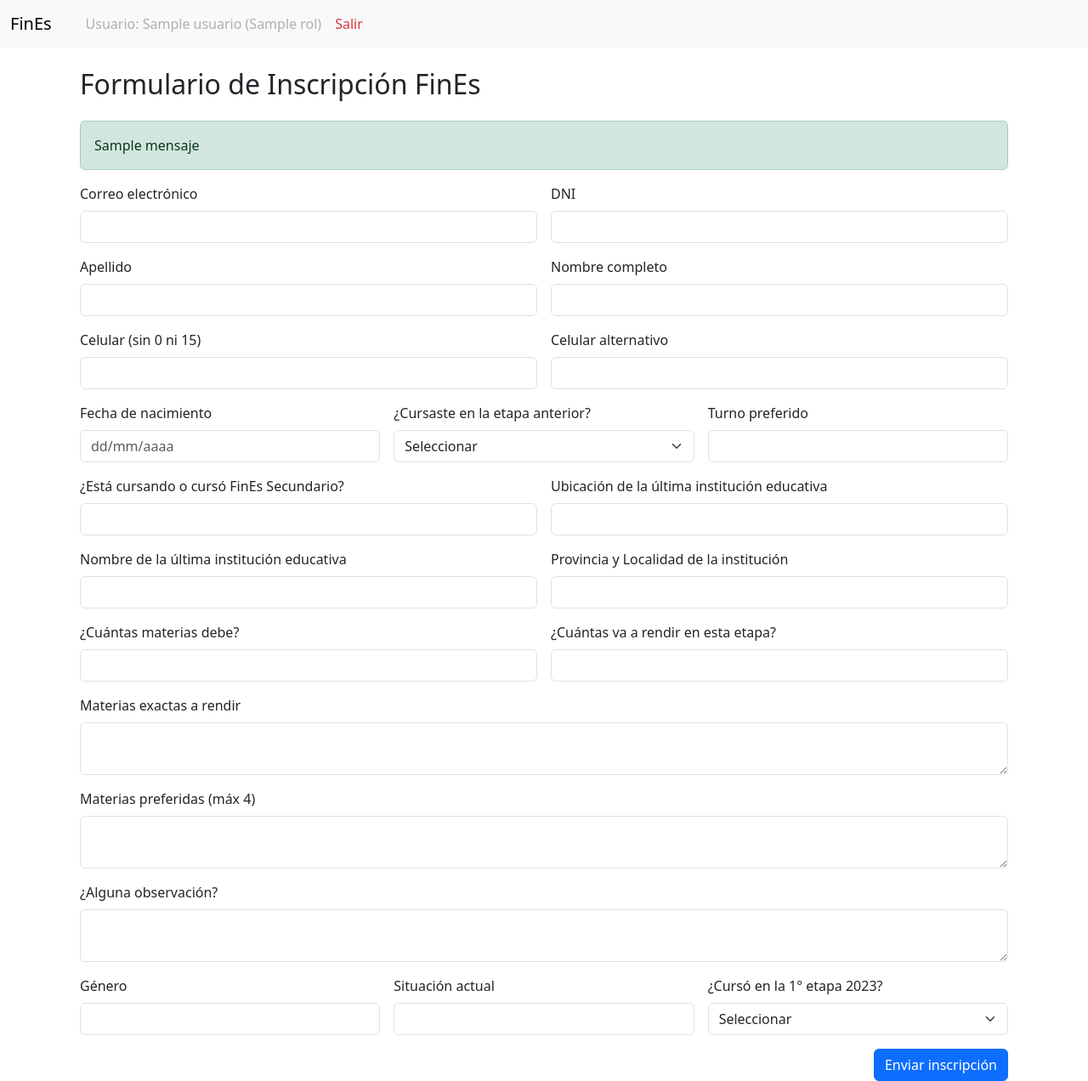
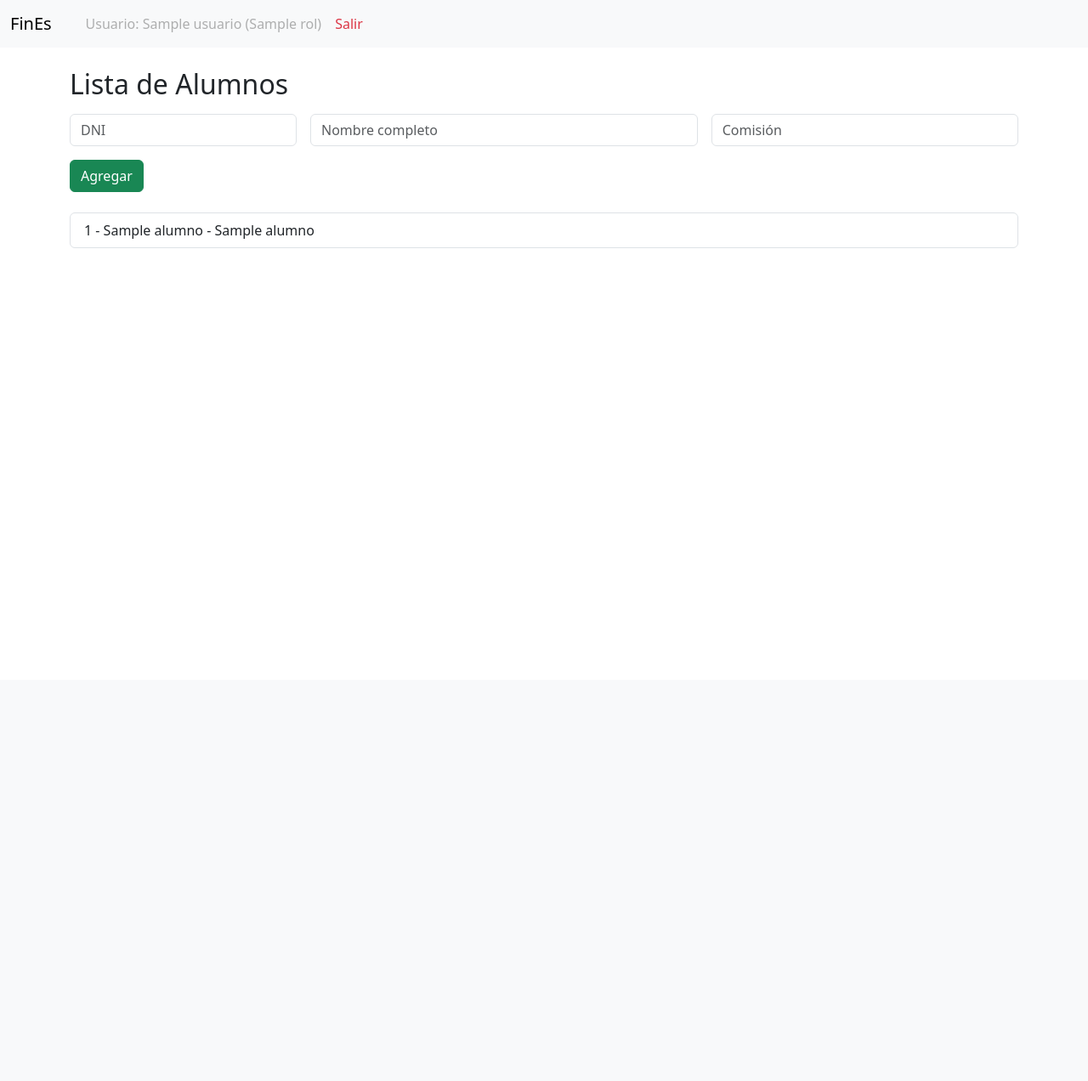
Before and after one commit to Xavo2027/fines-app, a Flask app: template templates/alumnos.html in a window 1280 px wide. Shown: the whole page at 85% size. After the commit the page ends 292 px from the top, so only its background shows below. Run offline with Flask 3, Linux system fonts and the light colour scheme; the visitor is signed in with stand-in values (Sample User, id 1); the template is opened without the code that fills it: most values are stand-ins (such as "Sample title", 1, 10 or a date in 2020); some libraries are stand-ins or nearby versions.

Commit message:
🚀 Versión final: FinEs app lista para Render

```diff
--- a/requirements.txt
+++ b/requirements.txt
@@ -1,4 +1,3 @@
 Flask
 psycopg2-binary
-python-dotenv
 gunicorn
--- a/templates/alumnos.html
+++ b/templates/alumnos.html
@@ -1,107 +1,24 @@
 
 {% extends "base.html" %}
 {% block content %}
-<div class="container">
-  <h2 class="my-4">Formulario de Inscripción FinEs</h2>
-  {% if mensaje %}
-    <div class="alert alert-success">{{ mensaje }}</div>
-  {% endif %}
-  <form method="POST" action="/alumnos" class="row g-3">
-    <div class="col-md-6">
-      <label class="form-label">Correo electrónico</label>
-      <input type="email" name="email" class="form-control" required>
+  <h2 class="mb-3">Lista de Alumnos</h2>
+  <form method="POST" action="/agregar_alumno" class="row g-3 mb-4">
+    <div class="col-md-3">
+      <input type="text" name="dni" class="form-control" placeholder="DNI" required>
     </div>
-    <div class="col-md-6">
-      <label class="form-label">DNI</label>
-      <input type="text" name="dni" class="form-control" required>
-    </div>
-    <div class="col-md-6">
-      <label class="form-label">Apellido</label>
-      <input type="text" name="apellido" class="form-control" required>
-    </div>
-    <div class="col-md-6">
-      <label class="form-label">Nombre completo</label>
-      <input type="text" name="nombre_completo" class="form-control" required>
-    </div>
-    <div class="col-md-6">
-      <label class="form-label">Celular (sin 0 ni 15)</label>
-      <input type="text" name="celular" class="form-control" required>
-    </div>
-    <div class="col-md-6">
-      <label class="form-label">Celular alternativo</label>
-      <input type="text" name="celular_alternativo" class="form-control">
+    <div class="col-md-5">
+      <input type="text" name="nombre" class="form-control" placeholder="Nombre completo" required>
     </div>
     <div class="col-md-4">
-      <label class="form-label">Fecha de nacimiento</label>
-      <input type="text" name="fecha_nacimiento" class="form-control" placeholder="dd/mm/aaaa" required>
-    </div>
-    <div class="col-md-4">
-      <label class="form-label">¿Cursaste en la etapa anterior?</label>
-      <select class="form-select" name="curso_anterior" required>
-        <option value="">Seleccionar</option>
-        <option value="si">Sí</option>
-        <option value="no">No</option>
-      </select>
-    </div>
-    <div class="col-md-4">
-      <label class="form-label">Turno preferido</label>
-      <input type="text" name="turno_preferencia" class="form-control">
-    </div>
-    <div class="col-md-6">
-      <label class="form-label">¿Está cursando o cursó FinEs Secundario?</label>
-      <input type="text" name="cursando_fines" class="form-control">
-    </div>
-    <div class="col-md-6">
-      <label class="form-label">Ubicación de la última institución educativa</label>
-      <input type="text" name="ubicacion_ultima_escuela" class="form-control">
-    </div>
-    <div class="col-md-6">
-      <label class="form-label">Nombre de la última institución educativa</label>
-      <input type="text" name="nombre_ultima_escuela" class="form-control">
-    </div>
-    <div class="col-md-6">
-      <label class="form-label">Provincia y Localidad de la institución</label>
-      <input type="text" name="localidad_institucion" class="form-control">
-    </div>
-    <div class="col-md-6">
-      <label class="form-label">¿Cuántas materias debe?</label>
-      <input type="number" name="materias_totales" class="form-control">
-    </div>
-    <div class="col-md-6">
-      <label class="form-label">¿Cuántas va a rendir en esta etapa?</label>
-      <input type="number" name="materias_a_rendir" class="form-control">
+      <input type="text" name="comision" class="form-control" placeholder="Comisión" required>
     </div>
     <div class="col-12">
-      <label class="form-label">Materias exactas a rendir</label>
-      <textarea name="materias_exactas" class="form-control" rows="2"></textarea>
-    </div>
-    <div class="col-12">
-      <label class="form-label">Materias preferidas (máx 4)</label>
-      <textarea name="materias_preferidas" class="form-control" rows="2"></textarea>
-    </div>
-    <div class="col-12">
-      <label class="form-label">¿Alguna observación?</label>
-      <textarea name="observaciones" class="form-control" rows="2"></textarea>
-    </div>
-    <div class="col-md-4">
-      <label class="form-label">Género</label>
-      <input type="text" name="genero" class="form-control">
-    </div>
-    <div class="col-md-4">
-      <label class="form-label">Situación actual</label>
-      <input type="text" name="situacion_actual" class="form-control">
-    </div>
-    <div class="col-md-4">
-      <label class="form-label">¿Cursó en la 1° etapa 2023?</label>
-      <select class="form-select" name="cursada_1etapa_2023">
-        <option value="">Seleccionar</option>
-        <option value="si">Sí</option>
-        <option value="no">No</option>
-      </select>
-    </div>
-    <div class="col-12 text-end">
-      <button type="submit" class="btn btn-primary">Enviar inscripción</button>
+      <button type="submit" class="btn btn-success">Agregar</button>
     </div>
   </form>
-</div>
+  <ul class="list-group">
+    {% for alumno in alumnos %}
+    <li class="list-group-item">{{ alumno[0] }} - {{ alumno[1] }} - {{ alumno[2] }}</li>
+    {% endfor %}
+  </ul>
 {% endblock %}
```
